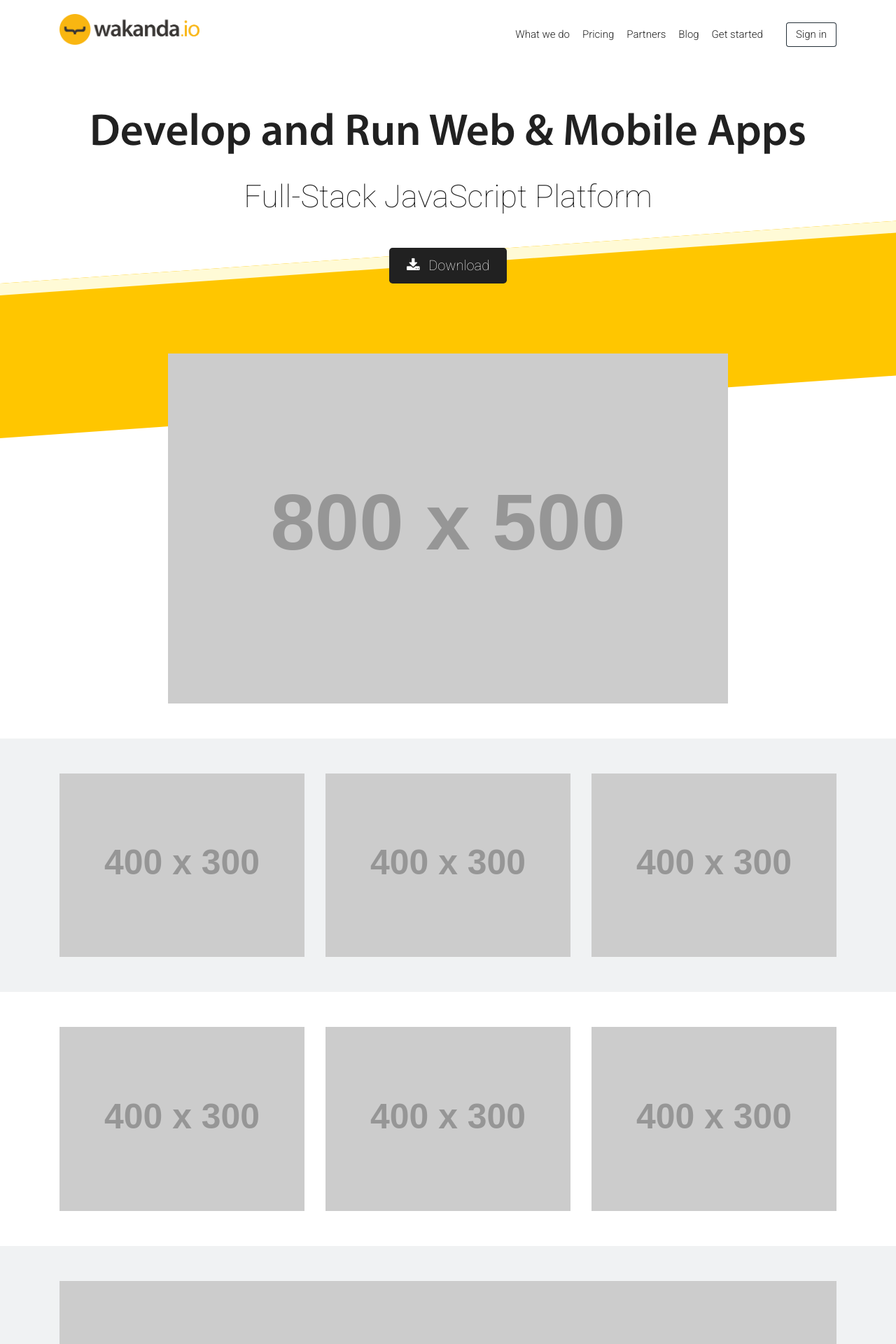
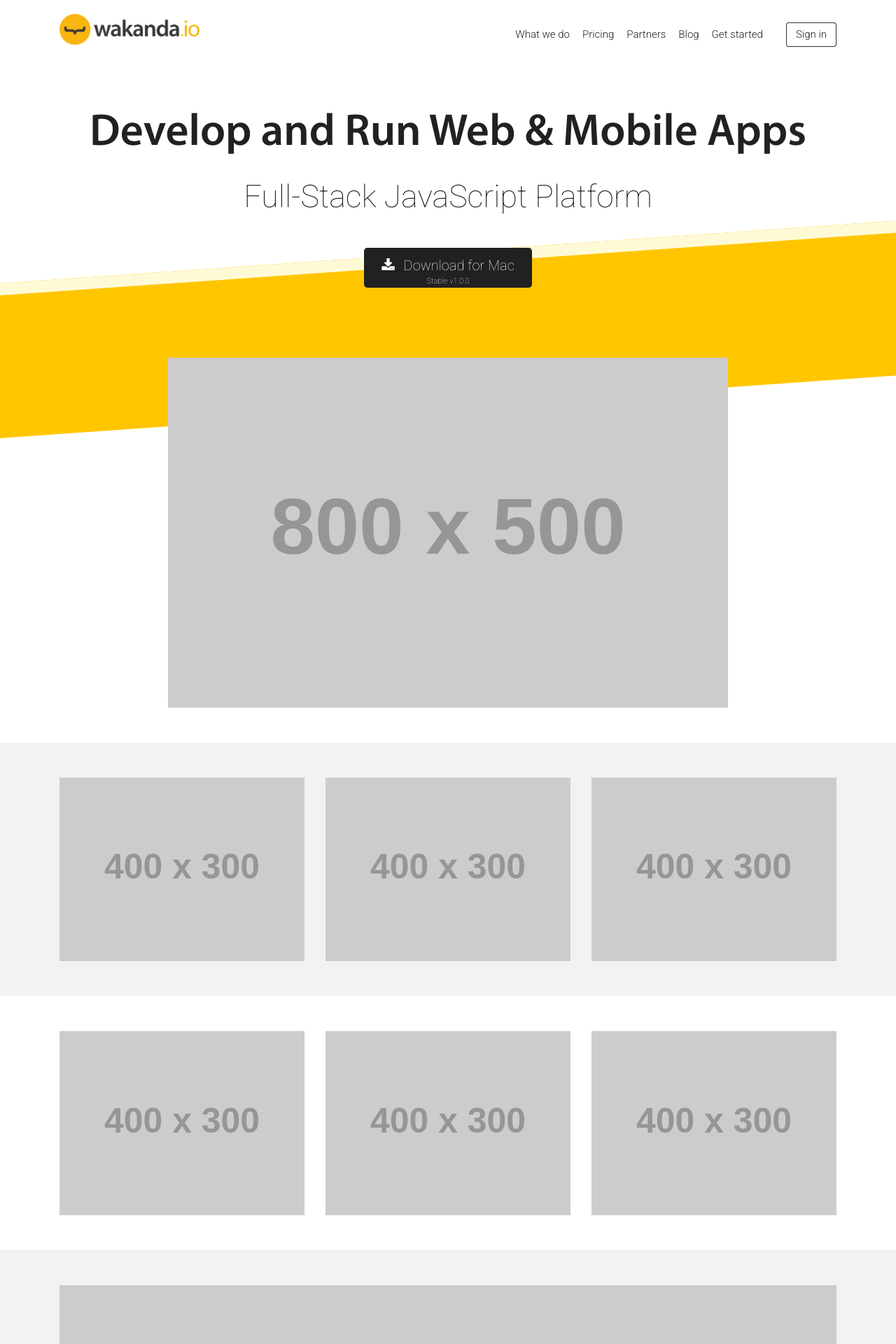
Before and after one commit to Slashtype/wakanda.io, a Jekyll site: the page built from index.html, in a window 1280 px wide. Shown: the top 1920 px of the page at 70% size. Built offline with Jekyll 4.4.1, drawn with Linux system fonts in a browser that asks for light colours; nearby versions of some CDN libraries; some of the changed text lies outside the part shown.

Commit message:
Add Download button with dropdown

```diff
--- a/_includes/head.html
+++ b/_includes/head.html
@@ -6,4 +6,5 @@
 <link rel="stylesheet" href="https://maxcdn.bootstrapcdn.com/font-awesome/4.5.0/css/font-awesome.min.css" />
 <link rel="stylesheet" href="css/main.css?v=040117" />
 <script src="js/main.js"></script>
+
 {% include analytics.html %}
--- a/_includes/sync_scripts.html
+++ b/_includes/sync_scripts.html
@@ -6,3 +6,4 @@
 <script src="https://maxcdn.bootstrapcdn.com/bootstrap/4.0.0-alpha.6/js/bootstrap.min.js"
   integrity="sha384-vBWWzlZJ8ea9aCX4pEW3rVHjgjt7zpkNpZk+02D9phzyeVkE+jo0ieGizqPLForn"
   crossorigin="anonymous"></script>
+<script src="js/layout.js"></script>
--- a/css/main.scss
+++ b/css/main.scss
@@ -104,6 +104,27 @@
 .btn{
 	transition: all 200ms linear 0s;
 }
+.btn-dl{
+	padding-bottom: 18px;
+	position: relative;
+
+	&.btn-primary{
+		padding-bottom: 20px;
+
+		.tiny-text{
+				bottom: 3px;
+		}
+	}
+	.tiny-text{
+		display: inline-block;
+		font-size: 0.7rem;
+		position: absolute;
+			bottom: 1px;
+			right: 0;
+			left: 0;
+		text-align: center;
+	}
+}
 .btn-primary{
 	background-color: $btn-default-bg;
 	border-color:  $btn-default-bg;
@@ -114,6 +135,8 @@
 	&:active{
 		background-color: $btn-default-hover-bg;
 		border-color:  $btn-default-hover-bg;
+		box-shadow: none;
+		color: $base-dark-bg-color;
 	}
 }
 .btn-inverted{
@@ -141,8 +164,6 @@
 		font-family: 'Roboto', sans-serif;
 	}
 }
-
-
 
 /**
  * Section Slideshow
@@ -205,6 +226,8 @@
 		.btn-enterprise{
 			background: $btn-enterprise-bg;
 			color: $btn-enterprise-color;
+			padding-top: 15px;
+			padding-bottom: 15px;
 
 			&:hover,
 			&:focus,
@@ -223,6 +246,39 @@
 				font-size: .9rem;
 				margin-top: 15px;
 				width: 100%;
+			}
+		}
+	}
+	.dropdown-menu{
+
+		table{
+
+			thead th.build-header{
+				font-weight: 500;
+			}
+			tbody tr{
+				background-color: transparent;
+
+				&:nth-of-type(2n+1){
+			    background-color: rgba(0, 0, 0, 0.05);
+			  }
+			}
+			td{
+				text-align: center;
+
+				.fa{
+
+					&.stable{
+						color: $btn-primary-bg;
+					}
+					&.preview{
+						color: $base-color;
+					}
+				}
+				&.os{
+					font-weight: 500;
+					text-align: left;
+				}
 			}
 		}
 	}
--- a/index.html
+++ b/index.html
@@ -21,9 +21,10 @@
             <h2>
               Full-Stack JavaScript Platform
             </h2>
-            <button class="btn btn-lg btn-inverted hidden-xs-down">
-              <span class="fa fa-download"></span> Download
-            </button>
+            <a class="btn btn-lg btn-inverted btn-dl hidden-xs-down js-scrollTo" href="#section-download">
+              <span class="fa fa-download"></span> Download for Mac
+              <span class="tiny-text">Stable v1.0.0</span>
+            </a>
           </div>
         </div>
       </div>
@@ -250,9 +251,44 @@
             <tr>
               <td>&nbsp;</td>
               <td class="action">
-                <a class="btn btn-lg btn-community" href="https://wakanda.github.io/" target="_blank">
-                  <span class="fa fa-download"></span> Download Now
-                </a>
+                <div class="dropdown">
+                  <button class="btn btn-lg btn-community btn-dl dropdown-toggle" type="button" id="dropdownMenuButton" data-toggle="dropdown" aria-haspopup="true" aria-expanded="false">
+                    <span class="fa fa-download"></span> Download for Mac
+                    <span class="tiny-text">Stable v1.0.0</span>
+                  </button>
+                  <div class="dropdown-menu" aria-labelledby="dropdownMenuButton">
+                    <tableS>
+                      <colgroup>
+                        <col span="3">
+                        <col class="insiders-column" span="2">
+                      </colgroup>
+                      <thead>
+                        <tr>
+                          <td></td>
+                          <th class="build-header" scope="col">Stable</th>
+                          <th class="build-header" scope="col">Preview</th>
+                        </tr>
+                      </thead>
+                      <script>
+                        for (var key in platformNames) {
+                          document.write("<tbody class=\"os-group\">");
+                          document.write("<tr>");
+                            document.write("<td class=\"os\" rowspan=\"3\" scope=\"row\">");
+                            document.write(platformNames[key]);
+                            document.write("</td>");
+                            document.write("<td>");
+                            document.write("<a class=\"fa fa-download stable\" href=\"+stableLinks[key]+\"></a>");
+                            document.write("</td>");
+                            document.write("<td>");
+                            document.write("<a class=\"fa fa-download preview\" href=\"+previewLinks[key]+\"></a>");
+                            document.write("</td>");
+                          document.write("</tr>");
+                          document.write("</tbody>");
+                        };
+                      </script>
+                    </table>
+                  </div> <!-- /.dropdown-menu -->
+                </div> <!-- /.dropdown -->
                 <span>Free download</span>
               </td>
               <td class="action">
--- /dev/null
+++ b/js/layout.js
@@ -0,0 +1,11 @@
+/**
+ * Smooth scroll
+ */
+$(document).ready(function() {
+    $('.js-scrollTo').on('click', function() {
+        var page = $(this).attr('href');
+        var speed = 750;
+        $('html, body').animate( { scrollTop: $(page).offset().top }, speed ); // Go
+        return false;
+    });
+});
```
Also changed, not shown: js/main.js (line endings or trailing spaces).
